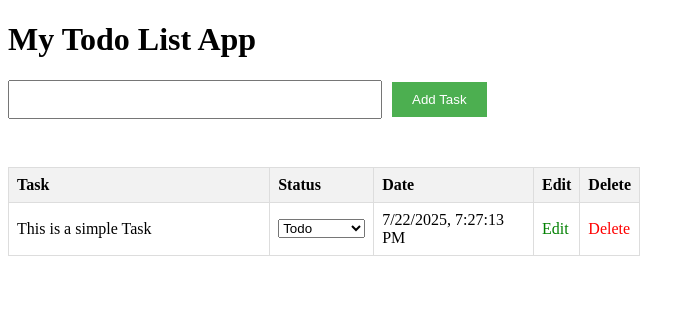
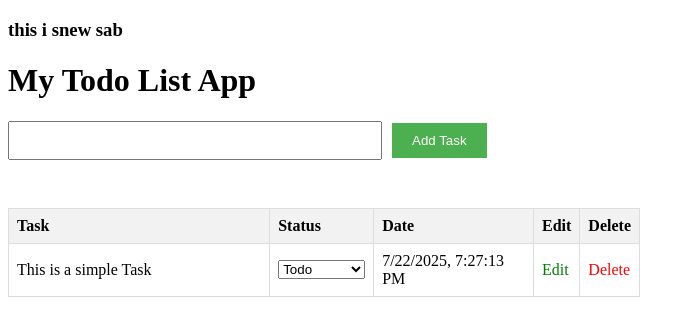
Before and after one commit to Insha-kundi/vue-interview-todo, a Vue app: page / in a window 1280 px wide. Shown: the top 336 px of the page, without its empty margins (0-695 px from the left). Built offline with nearby package versions, Linux system fonts and the light colour scheme.

Commit message:
testing changes

```diff
--- a/src/components/TodoLists.vue
+++ b/src/components/TodoLists.vue
@@ -117,6 +117,8 @@ const confirmDelete = (index) => {
 
 
     <div>
+
+      <h3>this i snew sab</h3>
 
 
         <h1>My Todo List App</h1>
```
